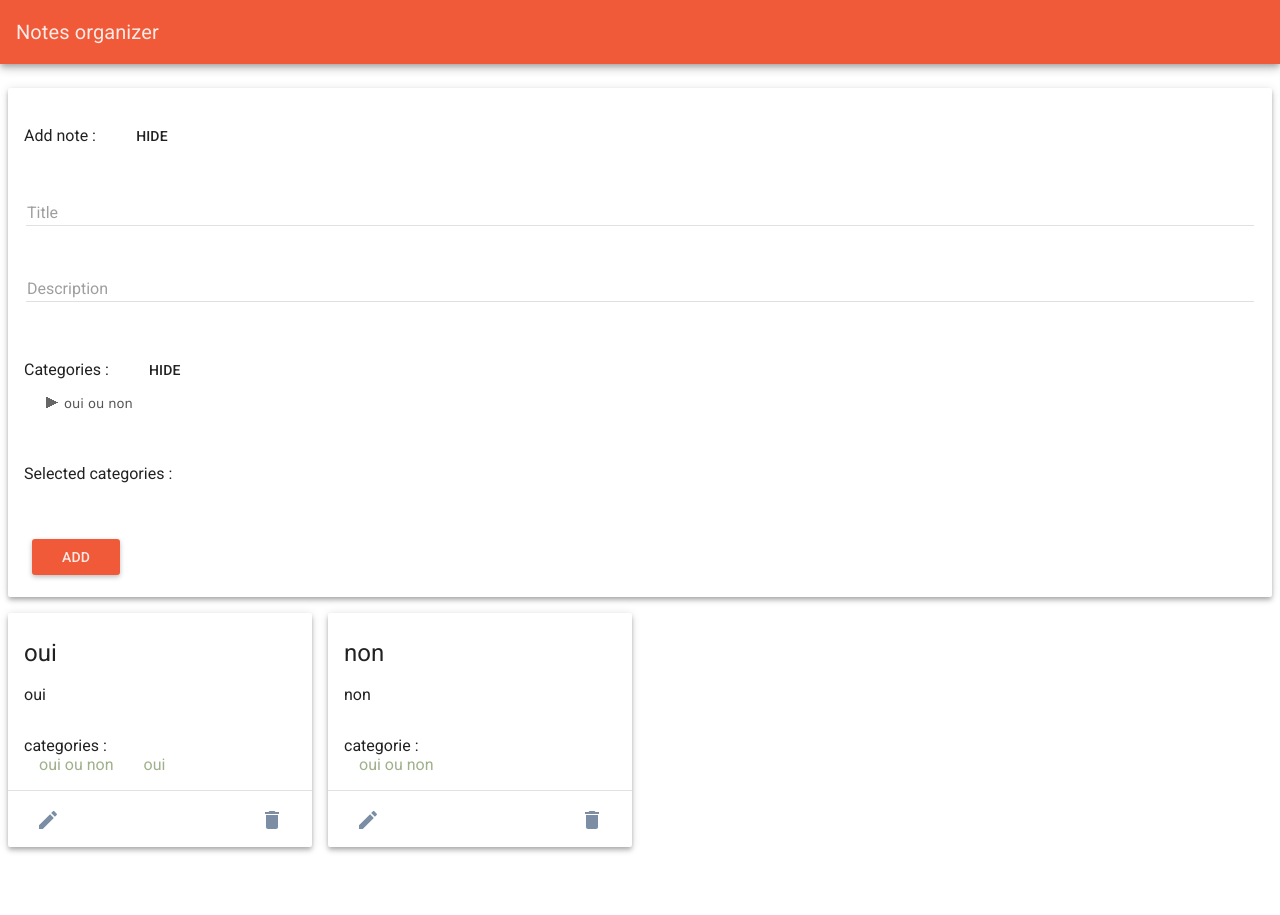
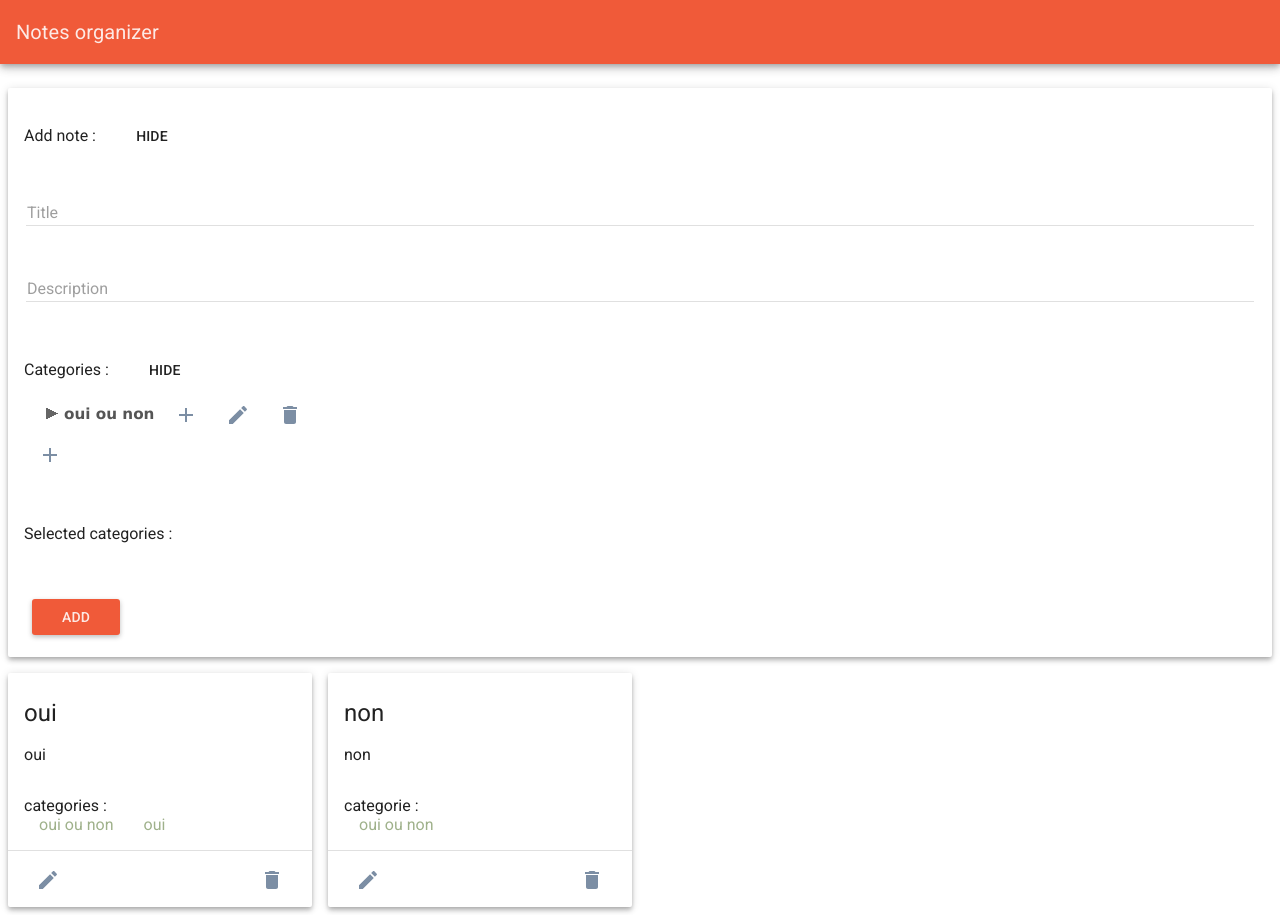
Before and after one commit to halcaponey/NotesOrganizer, a PHP site: page / in a window 1280 px wide. Run offline with PHP 8.4, Linux system fonts and the light colour scheme; data comes from the database, SQL or seed files in the repository.

Commit message:
started altering tree module

```diff
--- a/index.php
+++ b/index.php
@@ -45,6 +45,11 @@
                  options="treeOptions">
                  {{node.name}}
               </treecontrol>
+
+              <md-button ng-show="showCat" aria-label="Add" ng-click="" class="md-icon-button">
+                <md-icon md-svg-src="public\images\ic_add_black_48px.svg"></md-icon>
+              </md-button>
+
               <div class="space-between" ng-show="showCat"></div>
               <div>
                 Selected categories :
--- a/public/javascripts/angular-tree-control.js
+++ b/public/javascripts/angular-tree-control.js
@@ -273,7 +273,10 @@ if (typeof module !== "undefined" && typeof exports !== "undefined" && module.ex
                     $scope.orderByFunc = function() {
                       return $scope.orderBy;
                     };
-//                    return "" + $scope.orderBy;
+
+                    $scope.deleteCat = function(id) {
+                      return id;
+                    };
 
                     var templateOptions = {
                         orderBy: $scope.orderBy ? " | orderBy:orderByFunc():isReverse()" : '',
@@ -298,7 +301,16 @@ if (typeof module !== "undefined" && typeof exports !== "undefined" && module.ex
                             'set-node-to-data>' +
                             '<i class="tree-branch-head" ng-class="iBranchClass()" ng-click="selectNodeHead(node)"></i>' +
                             '<i class="tree-leaf-head {{options.iLeafClass}}"></i>' +
-                            '<div class="tree-label {{options.labelClass}}" ng-class="[selectedClass(), unselectableClass()]" ng-click="selectNodeLabel(node)" tree-transclude></div>' +
+                            '<h3 class="tree-label {{options.labelClass}}" ng-class="[selectedClass(), unselectableClass()]" ng-click="selectNodeLabel(node)" tree-transclude></h3>' +
+                            '<md-button aria-label="Add" ng-click="" class="md-icon-button">'+
+                            '<md-icon md-svg-src="public/images/ic_add_black_48px.svg"></md-icon>'+
+                            '</md-button>'+
+                            '<md-button aria-label="Edit" ng-click="" class="md-icon-button">'+
+                            '<md-icon md-svg-src="public/images/ic_create_black_48px.svg"></md-icon>'+
+                            '</md-button>'+
+                            '<md-button aria-label="Delete" ng-click="deleteCat(node.id)" class="md-icon-button">'+
+                            '<md-icon md-svg-src="public/images/ic_delete_black_48px.svg"></md-icon>'+
+                            '</md-button>'+
                             '<treeitem ng-if="nodeExpanded()"></treeitem>' +
                             '</li>' +
                             '</ul>';
--- a/public/javascripts/notes.js
+++ b/public/javascripts/notes.js
@@ -13,6 +13,7 @@ app.controller('notes', function notes($scope, $location, $http) {
   $scope.idNotesEdit = -1;
 
   $scope.treeOptions = {multiSelection: true};
+
   $scope.selectedNodes = [];
 
   function searchTree(element, matchingId){
@@ -29,6 +30,9 @@ app.controller('notes', function notes($scope, $location, $http) {
      return null;
   }
 
+  $scope.deleteCat = function(note){
+    console.log(node);
+  }
   $scope.edit = function(note){
     $scope.idNotesEdit = note.id;
     $scope.title = note.title;
```
Also changed, not shown: public/images/ic_add_black_48px.svg (added).
